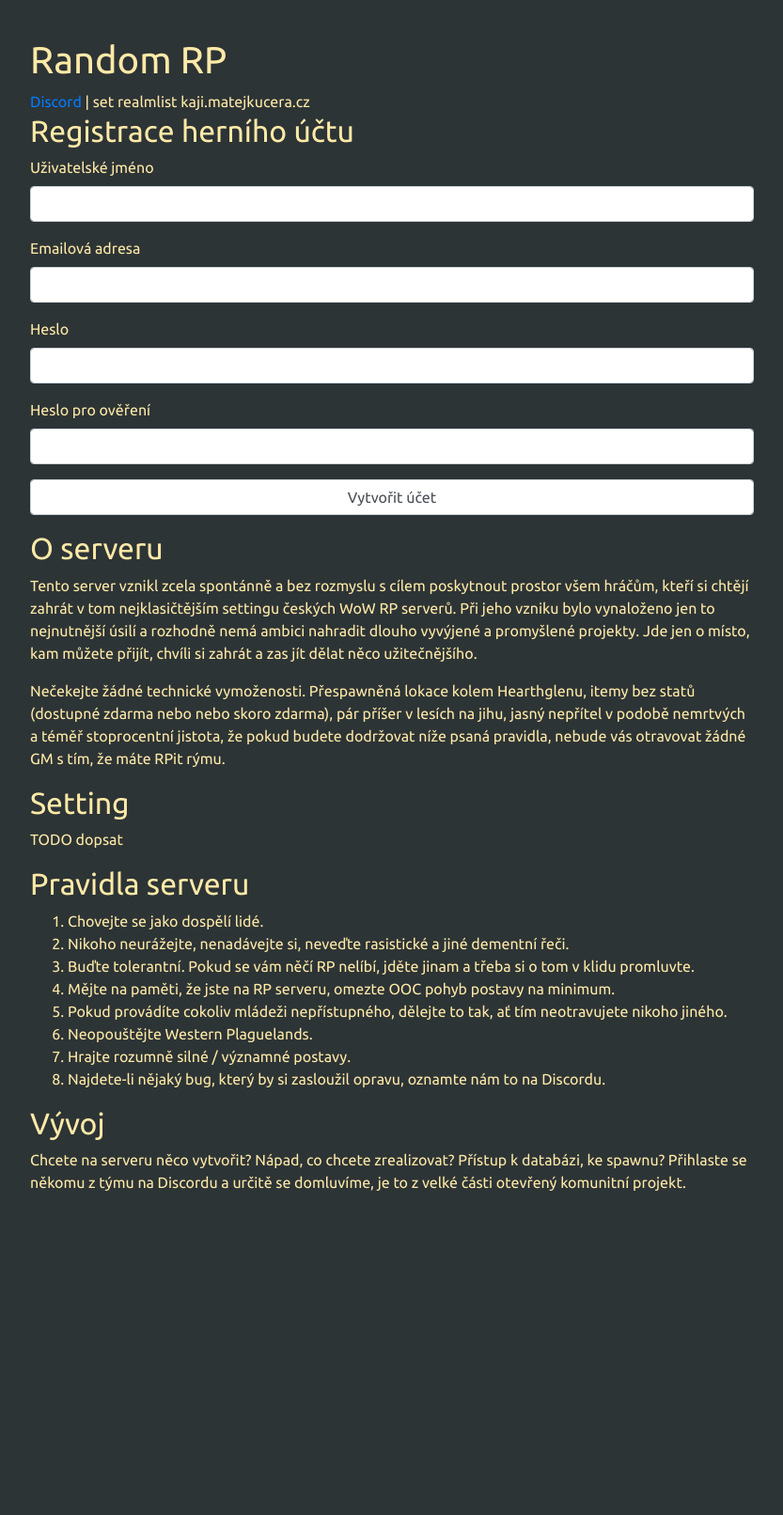
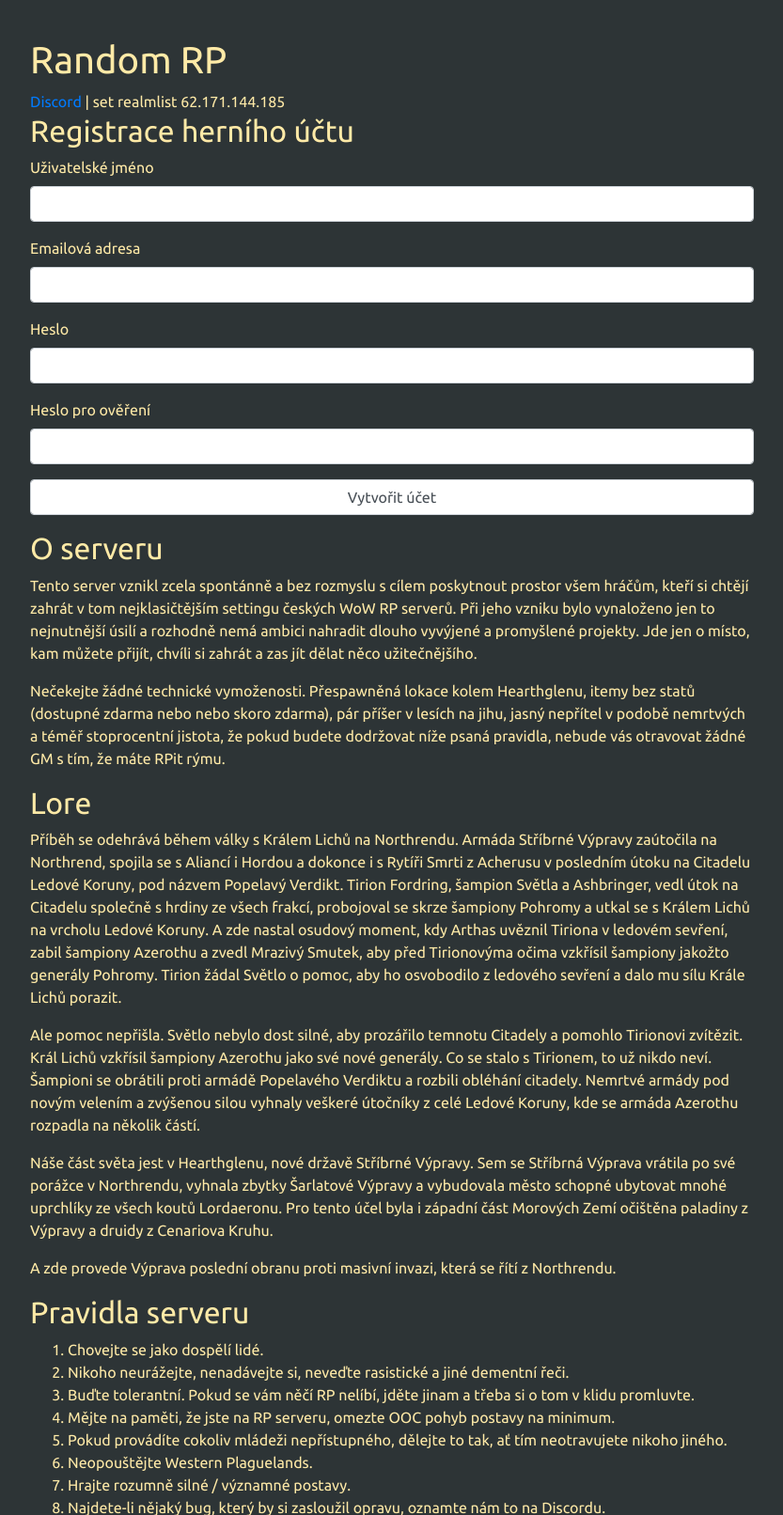
Before and after one commit to MatejKucera/trinitycore-docker, a PHP site: page / in a window 1280 px wide. Shown: the top 1612 px of the page at 94% size, without its empty margins (223-1056 px from the left). Before the commit the page ends 1267 px from the top, so only its background shows below. Run offline with PHP 8.4, Linux system fonts and the light colour scheme.

Commit message:
realmlist, minor updates, not public db

```diff
--- a/docker/docker-compose.yml
+++ b/docker/docker-compose.yml
@@ -59,5 +59,3 @@ services:
         MYSQL_ROOT_PASSWORD: $DB_PASSWORD
     volumes:
         - $DB_FILES:/var/lib/mysql
-    ports:
-        - $LOCAL_DB_PORT:3306
--- a/reg/public/index.php
+++ b/reg/public/index.php
@@ -68,7 +68,7 @@ if($_POST) {
 
                 <div class="col-12 header">
                     <h1>Random RP</h1>
-                    <a href="https://discord.gg/zpqxNKq">Discord</a> | set realmlist kaji.matejkucera.cz
+                    <a href="https://discord.gg/zpqxNKq">Discord</a> | set realmlist 62.171.144.185
                 </div>
 
                 <div class="col-12">
@@ -119,8 +119,18 @@ if($_POST) {
                 </div>
 
                 <div class="col-12">
-                    <h2>Setting</h2>
-                    <p>TODO dopsat</p>
+                    <h2>Lore</h2>
+                    <p>Příběh se odehrává během války s Králem Lichů na Northrendu.
+                        Armáda Stříbrné Výpravy zaútočila na Northrend, spojila se s Aliancí i Hordou a dokonce i s Rytíři Smrti z Acherusu v posledním útoku na Citadelu Ledové Koruny, pod názvem Popelavý Verdikt. Tirion Fordring, šampion Světla a Ashbringer, vedl útok na Citadelu společně s hrdiny ze všech frakcí, probojoval se skrze šampiony Pohromy a utkal se s Králem Lichů na vrcholu Ledové Koruny.
+                        A zde nastal osudový moment, kdy Arthas uvěznil Tiriona v ledovém sevření, zabil šampiony Azerothu a zvedl Mrazivý Smutek, aby před Tirionovýma očima vzkřísil šampiony jakožto generály Pohromy.
+                        Tirion žádal Světlo o pomoc, aby ho osvobodilo z ledového sevření a dalo mu sílu Krále Lichů porazit.
+                        </p><p>
+                        Ale pomoc nepřišla. Světlo nebylo dost silné, aby prozářilo temnotu Citadely a pomohlo Tirionovi zvítězit. Král Lichů vzkřísil šampiony Azerothu jako své nové generály. Co se stalo s Tirionem, to už nikdo neví.
+                        Šampioni se obrátili proti armádě Popelavého Verdiktu a rozbili obléhání citadely. Nemrtvé armády pod novým velením a zvýšenou silou vyhnaly veškeré útočníky z celé Ledové Koruny, kde se armáda Azerothu rozpadla na několik částí.
+                        </p><p>
+                        Náše část světa jest v Hearthglenu, nové državě Stříbrné Výpravy. Sem se Stříbrná Výprava vrátila po své porážce v Northrendu, vyhnala zbytky Šarlatové Výpravy a vybudovala město schopné ubytovat mnohé uprchlíky ze všech koutů Lordaeronu. Pro tento účel byla i západní část Morových Zemí očištěna paladiny z Výpravy a druidy z Cenariova Kruhu.
+                        </p><p>
+                        A zde provede Výprava poslední obranu proti masivní invazi, která se řítí z Northrendu.</p>
                 </div>
 
                 <div class="col-12">
```
